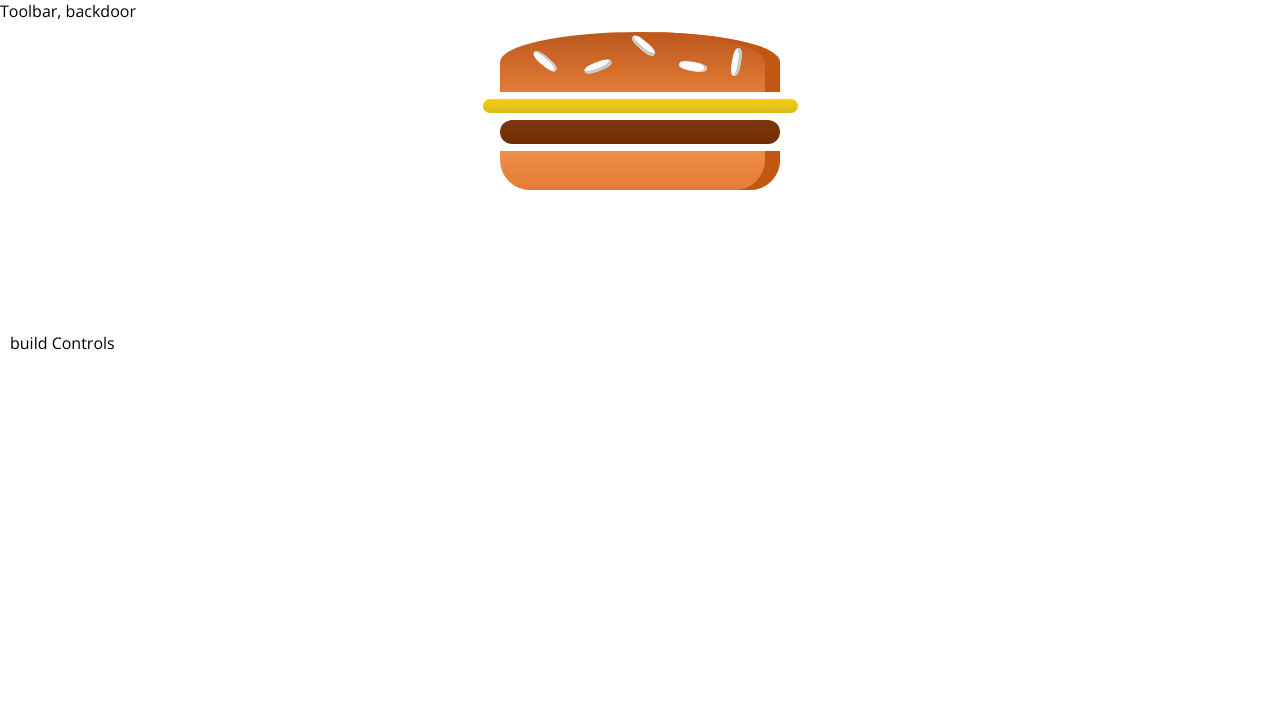
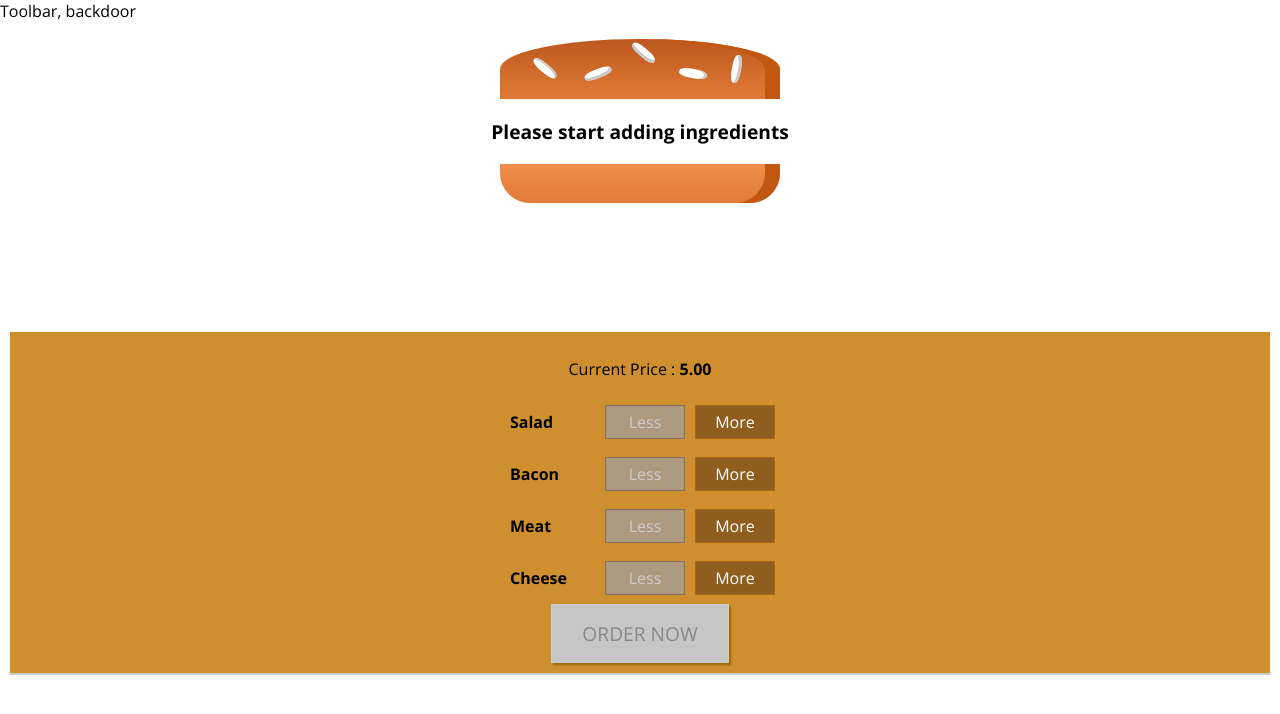
Before and after one commit to OthmanFrDev/Burgery, a React app: page / in a window 1280 px wide. Shown: the top 714 px of the page. Built offline with nearby package versions, Linux system fonts and the light colour scheme; the HTML template or start-up script is replaced by a standard one.

Commit message:
adding Functionality to the less and more button & order button

```diff
--- /dev/null
+++ b/src/components/Burger/BuildControls/BuildControl/BuildControl.js
@@ -0,0 +1,13 @@
+import React from 'react'
+import classes from './BuildControl.module.css'
+const buildControl = (props) => {
+    return (
+        <div className={classes.BuildControl}>
+            <div className={classes.Label}>{props.label}</div>
+            <button className={classes.Less} onClick={props.removed} disabled={props.disabled}>Less</button>
+            <button className={classes.More} onClick={props.added}>More</button>
+        </div>
+     );
+}
+
+export default buildControl;
--- /dev/null
+++ b/src/components/Burger/BuildControls/BuildControl/BuildControl.module.css
@@ -0,0 +1,56 @@
+.BuildControl {
+    display: flex;
+    justify-content: space-between;
+    align-items: center;
+    margin: 5px 0;
+}
+
+.BuildControl button {
+    display: block;
+    font: inherit;
+    padding: 5px;
+    margin: 0 5px;
+    width: 80px;
+    border: 1px solid #AA6817;
+    cursor: pointer;
+    outline: none;
+}
+
+.BuildControl button:disabled {
+    background-color: #AC9980;
+    border: 1px solid #7E7365;
+    color: #ccc;
+    cursor: default;
+}
+
+.BuildControl button:hover:disabled {
+    background-color: #AC9980;
+    color: #ccc;
+    cursor: not-allowed;
+}
+
+.Label {
+    padding: 10px;
+    font-weight: bold;
+    width: 80px;
+}
+
+.BuildControl .Less {
+    background-color: #D39952;
+    color: white;
+}
+
+.BuildControl .More {
+    background-color: #8F5E1E;
+    color: white;
+}
+
+.BuildControl .Less:hover, .BuildControl .Less:active {
+    background-color: #DAA972;
+    color: white;
+}
+
+.BuildControl .More:hover,.BuildControl .More:active {
+    background-color: #99703F;
+    color: white;
+}
--- /dev/null
+++ b/src/components/Burger/BuildControls/BuildControls.js
@@ -0,0 +1,28 @@
+import React from 'react'
+import classes from './BuildControls.module.css'
+import BuildControl from './BuildControl/BuildControl';
+const controls = [
+    { label: 'Salad', type: 'salad' },
+    { label: 'Bacon', type: 'bacon' },
+    { label: 'Meat', type: 'meat' },
+    { label: 'Cheese', type: 'cheese' },
+]
+const buildControls = (props) => {
+    return (
+        <div className={classes.BuildControls}>
+            <p>Current Price : <strong> {props.price.toFixed(2)}</strong></p>
+            {controls.map(ctrl => (
+                <BuildControl
+                    key={ctrl.label}
+                    label={ctrl.label}
+                    added={() => { props.ingredientsAdded(ctrl.type) }}
+                    removed={() => { props.ingredientsRemoved(ctrl.type) }}
+                    disabled={props.disabled[ctrl.type]} />
+            ))}
+            {<button className={classes.OrderButton}
+                disabled={!props.purchaseable}>ORDER NOW</button>}
+        </div>
+    );
+}
+
+export default buildControls;
--- /dev/null
+++ b/src/components/Burger/BuildControls/BuildControls.module.css
@@ -0,0 +1,50 @@
+.BuildControls{
+    width: 100%;
+    background-color: #CF8F2E;
+    display: flex;
+    flex-flow: column;
+    align-items: center;
+    box-shadow: 0 2px 1px #ccc;
+    margin: auto;
+    padding: 10px 0;
+}
+.OrderButton {
+    background-color: #DAD735;
+    outline: none;
+    cursor: pointer;
+    border: 1px solid #966909;
+    color: #966909;
+    font-family: inherit;
+    font-size: 1.2em;
+    padding: 15px 30px;
+    box-shadow: 2px 2px 2px #966909;
+}
+
+.OrderButton:hover, .OrderButton:active {
+    background-color: #A0DB41;
+    border: 1px solid #966909;
+    color: #966909;
+}
+
+.OrderButton:disabled {
+    background-color: #C7C6C6;
+    cursor: not-allowed;
+    border: 1px solid #ccc;
+    color: #888888;
+}
+
+.OrderButton:not(:disabled) {
+    animation: enable 0.3s linear;
+}
+
+@keyframes enable {
+    0% {
+        transform: scale(1);
+    }
+    60% {
+        transform: scale(1.1);
+    }
+    100% {
+        transform: scale(1);
+    }
+}
--- a/src/components/Burger/Burger.js
+++ b/src/components/Burger/Burger.js
@@ -2,11 +2,21 @@
 import classes from './Burger.module.css'
 import BurgerIngredient from './BurgerIngredient/BurgerIngredient';
 const burger = (props) => {
+    let transformedIngredients=Object.keys(props.ingredients)
+    .map(igKey=>{
+        return [...Array(props.ingredients[igKey])].map((_,i)=>{
+            return <BurgerIngredient key={igKey+i} type={igKey}/>
+        })
+    }).reduce((arr,el)=>{
+        return arr.concat(el);
+    },[])
+    if(transformedIngredients.length===0){
+        transformedIngredients=<p>Please start adding ingredients</p>
+    }
     return (
         <div className={classes.Burger}>
             <BurgerIngredient type="bread-top"/>
-            <BurgerIngredient type="cheese"/>
-            <BurgerIngredient type="meat"/>
+            {transformedIngredients}
             <BurgerIngredient type="bread-bottom"/>
         </div>
      );
--- a/src/components/Burger/Burger.module.css
+++ b/src/components/Burger/Burger.module.css
@@ -2,6 +2,7 @@
     width: 100%;
     margin: auto;
     height: 250px;
+    overflow: auto;
     text-align: center;
     font-weight: bold;
     font-size: 1.2rem;
--- a/src/containers/BurgerBuilder/BurgerBuilder.js
+++ b/src/containers/BurgerBuilder/BurgerBuilder.js
@@ -1,18 +1,83 @@
-import React, {Component} from "react";
+import React, { Component } from "react";
 import Auxx from "../../hoc/Auxx";
 import Burger from "../../components/Burger/Burger";
+import BuildControls from "../../components/Burger/BuildControls/BuildControls";
+const INGREDIENT_PRICES = {
+    salad: 0.5,
+    cheese: 0.4,
+    meat: 0.9,
+    bacon: 0.6
+}
 class BurgerBuilder extends Component {
     constructor(props) {
         super(props);
-        this.state = {  }
+        this.state = {
+            ingredients: {
+                salad: 0,
+                bacon: 0,
+                cheese: 0,
+                meat: 0
+            },
+            totalPrice: 5,
+            purchaseable: false
+        }
+    }
+    updatePurchaseState(ingredients){
+        const sum = Object.keys(ingredients)
+            .map(igKey=>{
+                return ingredients[igKey]
+            }).reduce((sum,el)=>{
+                return sum+el;
+            },0)
+            this.setState({
+                purchaseable:sum>0
+            })
+    }
+    addIngredientHandler = (type) => {
+        const oldCount = this.state.ingredients[type];
+        const updatedCounted = oldCount + 1;
+        const updatedIngredients = {
+            ...this.state.ingredients
+        }
+        updatedIngredients[type] = updatedCounted;
+        const priceAddition = INGREDIENT_PRICES[type];
+        const oldPrice = this.state.totalPrice;
+        const newPrice = oldPrice + priceAddition;
+        this.setState({ totalPrice: newPrice, ingredients: updatedIngredients });
+        this.updatePurchaseState(updatedIngredients);
+    }
+    removeIngredientHandler = (type) => {
+        const oldCount = this.state.ingredients[type];
+        if (oldCount <= 0) return;
+        const updatedCounted = oldCount - 1;
+        const updatedIngredients = {
+            ...this.state.ingredients
+        }
+        updatedIngredients[type] = updatedCounted;
+        const priceDeduction = INGREDIENT_PRICES[type];
+        const oldPrice = this.state.totalPrice;
+        const newPrice = oldPrice - priceDeduction;
+        this.setState({ totalPrice: newPrice, ingredients: updatedIngredients });
+        this.updatePurchaseState(updatedIngredients);
     }
     render() {
+        const disabledInfo = {
+            ...this.state.ingredients
+        }
+        for (let key in disabledInfo) {
+            disabledInfo[key] = disabledInfo[key] <= 0
+        }
         return (
             <Auxx>
-                <Burger/>
-                <div>build Controls</div>
+                <Burger ingredients={this.state.ingredients} />
+                <BuildControls
+                    ingredientsAdded={this.addIngredientHandler}
+                    ingredientsRemoved={this.removeIngredientHandler}
+                    disabled={disabledInfo}
+                    purchaseable={this.state.purchaseable}
+                    price={this.state.totalPrice} />
             </Auxx>
-         );
+        );
     }
 }
 
```
